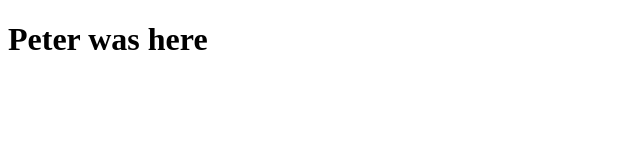
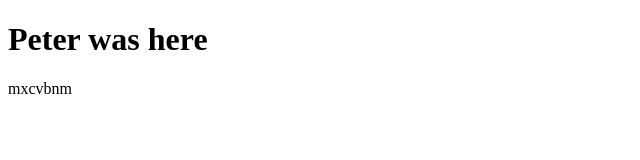
Before and after one commit to kemejere/WapiNext, a plain HTML site: page index.html in a window 1280 px wide. Shown: the full height of the page, 0-640 px from the left. Drawn offline with Linux system fonts and the light colour scheme.

```diff
--- a/index.html
+++ b/index.html
@@ -8,5 +8,6 @@
 </head>
 <body>
     <h1>Peter was here</h1>
+    mxcvbnm
 </body>
 </html>
```
